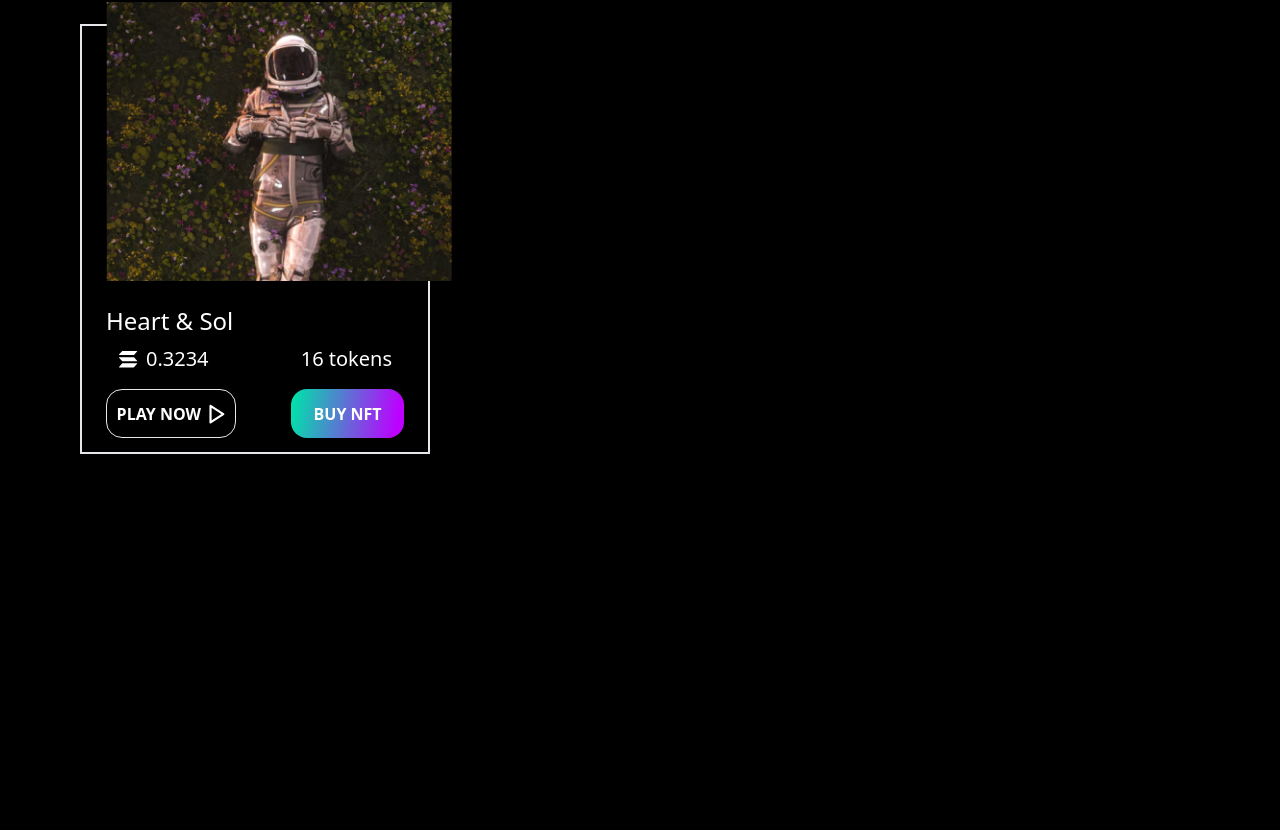
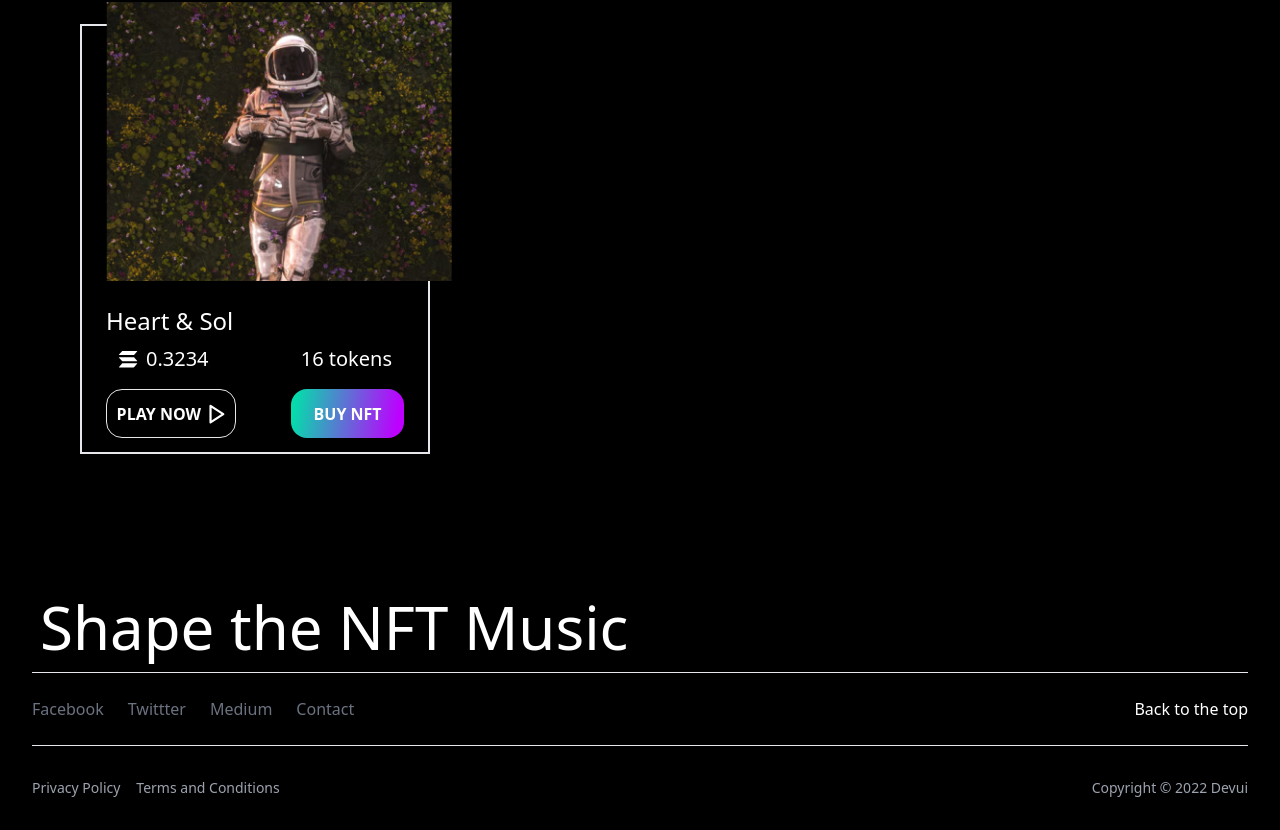
Before and after one commit to kumard3/nft-landing-page, a Next.js app: page / in a window 1280 px wide. Shown: the part 7266-8096 px from the top of the page. Before the commit the page ends 7800 px from the top, so only its background shows below. Built offline with nearby package versions, Linux system fonts and the light colour scheme.

Commit message:
final change made

```diff
--- /dev/null
+++ b/components/Footer.tsx
@@ -0,0 +1,51 @@
+import React from "react";
+
+export default function Footer() {
+  return (
+    <>
+      <div className=" pt-4 sm:pt-10 lg:pt-12">
+        <h1 className="text-[60px] px-10">Shape the NFT Music</h1>
+
+        <footer className="max-w-screen-2xl px-4 md:px-8 mx-auto">
+          <div className="flex flex-col md:flex-row justify-between items-center border-t border-b gap-4 py-6">
+            <nav className="flex flex-wrap justify-center md:justify-start gap-x-4 gap-y-2 md:gap-6">
+              <a
+                href="#"
+                className="text-gray-500 hover:text-indigo-500 active:text-indigo-600 transition duration-100"
+              >
+                Facebook
+              </a>
+              <a
+                href="#"
+                className="text-gray-500 hover:text-indigo-500 active:text-indigo-600 transition duration-100"
+              >
+                Twittter
+              </a>
+              <a
+                href="#"
+                className="text-gray-500 hover:text-indigo-500 active:text-indigo-600 transition duration-100"
+              >
+                Medium
+              </a>
+              <a
+                href="#"
+                className="text-gray-500 hover:text-indigo-500 active:text-indigo-600 transition duration-100"
+              >
+                Contact
+              </a>
+            </nav>
+            <div>Back to the top</div>
+          </div>
+
+          <div className="text-gray-400 text-sm text-start flex py-8 justify-between">
+            <div className="flex">
+              <h1>Privacy Policy</h1>{" "}
+              <h1 className="ml-4"> Terms and Conditions</h1>
+            </div>
+            <div>Copyright © 2022 Devui</div>
+          </div>
+        </footer>
+      </div>
+    </>
+  );
+}
--- a/pages/index.tsx
+++ b/pages/index.tsx
@@ -2,6 +2,7 @@ import React from "react";
 import AboutSection from "../components/AboutSection";
 import Community from "../components/Community";
 import Discover from "../components/Discover";
+import Footer from "../components/Footer";
 import Hero from "../components/Hero";
 import MarketPlace from "../components/MarketPlace";
 import NavComponent from "../components/NavComponent";
@@ -80,6 +81,7 @@ export default function index() {
       <MarketPlace />
       <Community />
       <Discover />
+      <Footer />
     </>
   );
 }
```
